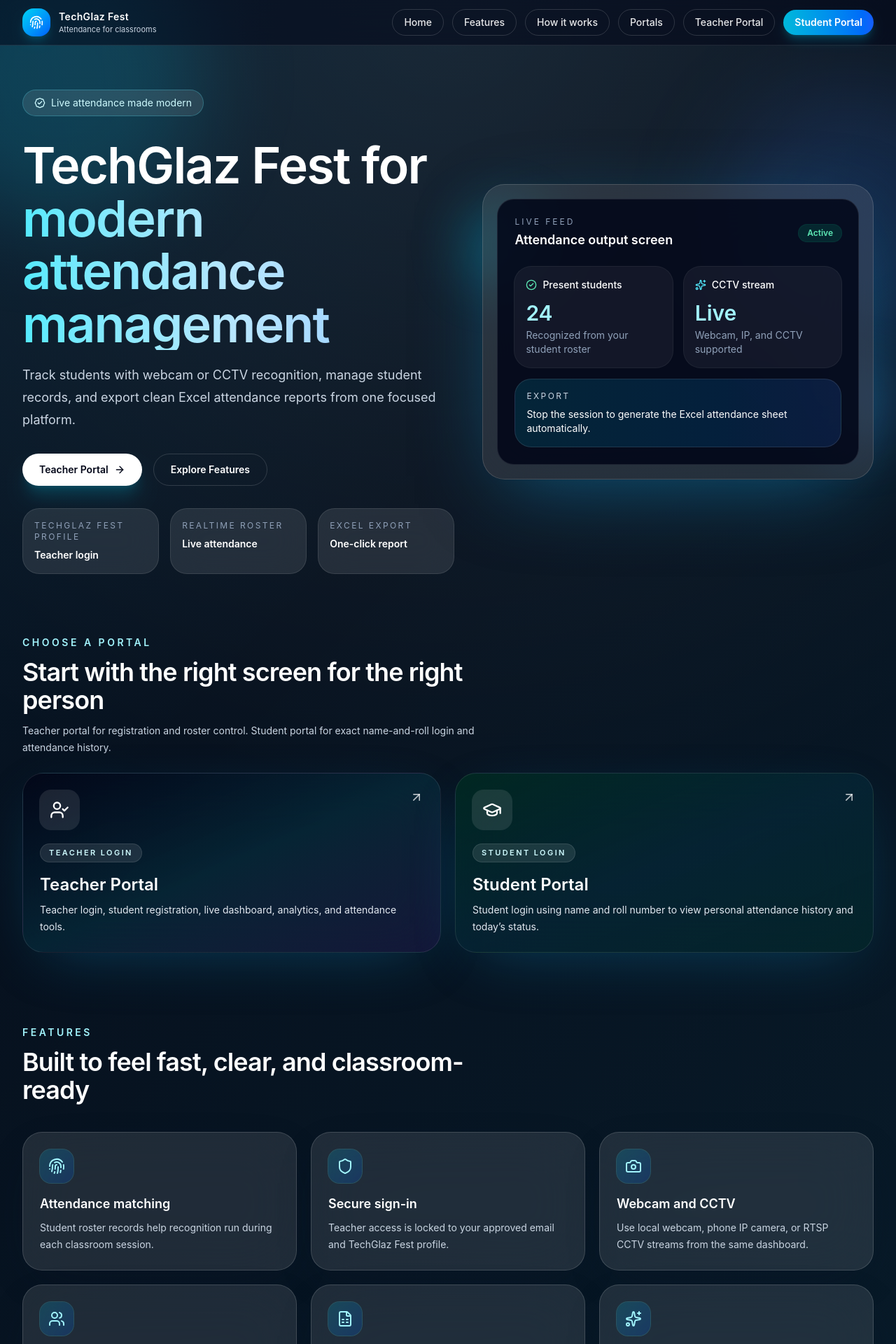
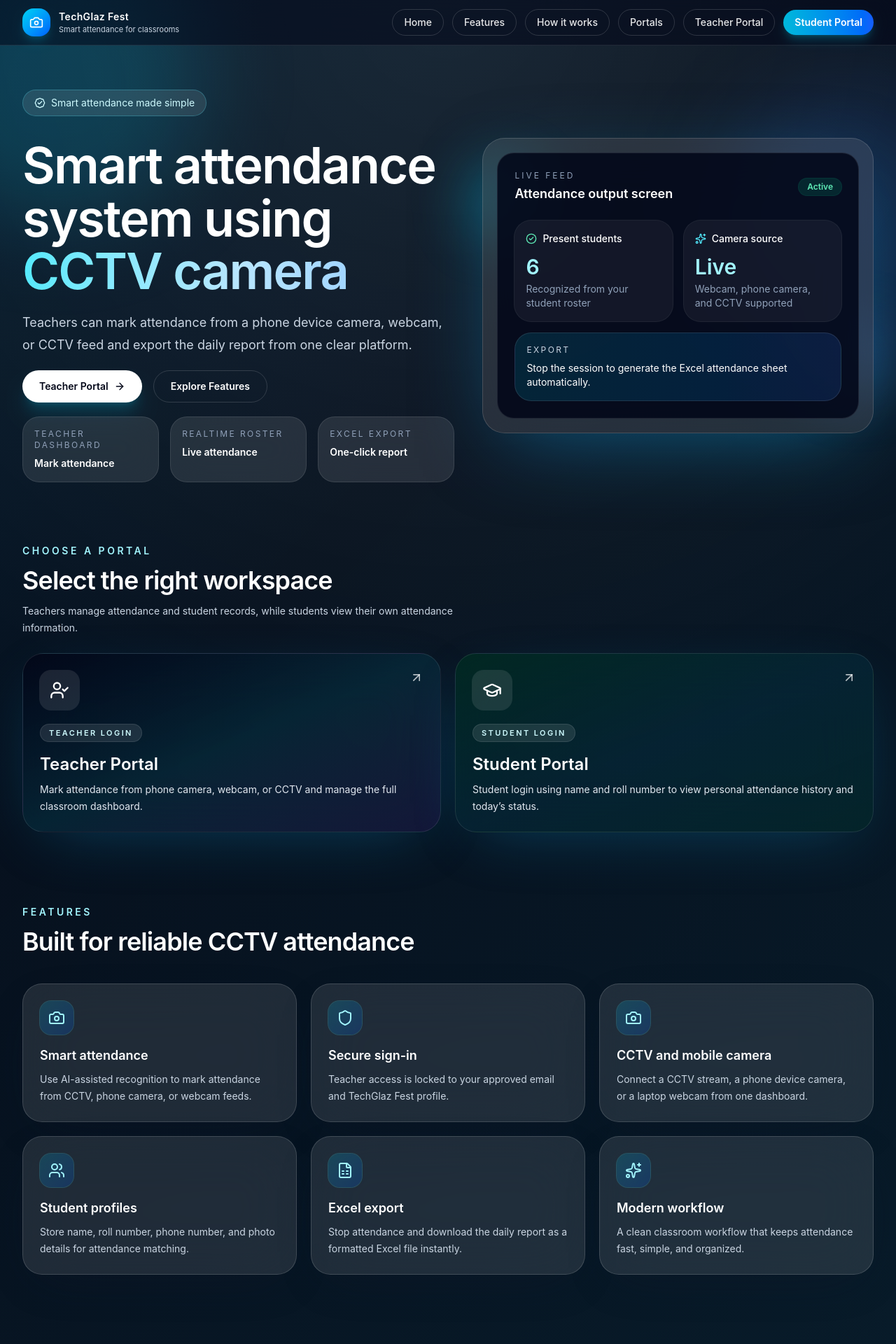
Before and after one commit to aqabsam/techglaz_hackfest, a React (Vite) app: page / in a window 1280 px wide. Shown: the top 1920 px of the page at 70% size. Built offline with nearby package versions, Linux system fonts and the light colour scheme; no server answers.

Commit message:
Update Landing page

```diff
--- a/src/pages/Landing.tsx
+++ b/src/pages/Landing.tsx
@@ -7,7 +7,6 @@ import {
   Camera,
   CheckCircle2,
   FileSpreadsheet,
-  Fingerprint,
   Menu,
   Shield,
   Sparkles,
@@ -19,9 +18,9 @@ import {
 
 const featureCards = [
   {
-    icon: Fingerprint,
-    title: 'Attendance matching',
-    description: 'Student roster records help recognition run during each classroom session.',
+    icon: Camera,
+    title: 'Smart attendance',
+    description: 'Use AI-assisted recognition to mark attendance from CCTV, phone camera, or webcam feeds.',
   },
   {
     icon: Shield,
@@ -30,23 +29,23 @@ const featureCards = [
   },
   {
     icon: Camera,
-    title: 'Webcam and CCTV',
-    description: 'Use local webcam, phone IP camera, or RTSP CCTV streams from the same dashboard.',
+    title: 'CCTV and mobile camera',
+    description: 'Connect a CCTV stream, a phone device camera, or a laptop webcam from one dashboard.',
   },
   {
     icon: Users,
     title: 'Student profiles',
-    description: 'Store name, roll number, phone number, and attendance-ready roster details.',
+    description: 'Store name, roll number, phone number, and photo details for attendance matching.',
   },
   {
     icon: FileSpreadsheet,
     title: 'Excel export',
-    description: 'Stop attendance and download the live report as a formatted Excel file instantly.',
+    description: 'Stop attendance and download the daily report as a formatted Excel file instantly.',
   },
   {
     icon: Sparkles,
     title: 'Modern workflow',
-    description: 'Clean pages, polished output screens, and a smooth attendance flow for every classroom.',
+    description: 'A clean classroom workflow that keeps attendance fast, simple, and organized.',
   },
 ];
 
@@ -54,12 +53,12 @@ const steps = [
   {
     step: '01',
     title: 'Create roster',
-    description: 'Add each student once with name, roll number, and phone number.',
+    description: 'Add each student once with name, roll number, phone number, and photo.',
   },
   {
     step: '02',
     title: 'Start camera',
-    description: 'Choose webcam, IP webcam, or CCTV RTSP and start live face detection.',
+    description: 'Choose webcam, phone camera, or CCTV RTSP and start live face detection.',
   },
   {
     step: '03',
@@ -71,7 +70,7 @@ const steps = [
 const portalCards = [
   {
     title: 'Teacher Portal',
-    description: 'Teacher login, student registration, live dashboard, analytics, and attendance tools.',
+    description: 'Mark attendance from phone camera, webcam, or CCTV and manage the full classroom dashboard.',
     href: '/login',
     icon: UserCheck,
     accent: 'from-slate-950/85 via-cyan-950/55 to-indigo-950/55',
@@ -125,11 +124,11 @@ export default function Landing() {
         <div className="mx-auto flex min-h-16 max-w-7xl flex-col gap-3 px-4 py-3 sm:flex-row sm:items-center sm:justify-between sm:px-6 lg:px-8">
           <div className="flex items-center gap-3">
             <div className="flex h-10 w-10 items-center justify-center rounded-2xl bg-gradient-to-br from-cyan-400 to-blue-600 shadow-lg shadow-cyan-500/20">
-              <Fingerprint className="h-5 w-5 text-white" />
+              <Camera className="h-5 w-5 text-white" />
             </div>
             <div>
               <p className="text-sm font-semibold tracking-wide text-white">TechGlaz Fest</p>
-              <p className="text-[11px] text-slate-300">Attendance for classrooms</p>
+              <p className="text-[11px] text-slate-300">Smart attendance for classrooms</p>
             </div>
           </div>
 
@@ -234,22 +233,21 @@ export default function Landing() {
         <section className="px-3 pb-8 pt-6 sm:px-6 sm:pb-12 sm:pt-8 lg:px-8">
           <div className="mx-auto grid max-w-7xl gap-6 sm:gap-10 lg:grid-cols-[1.05fr_0.95fr] lg:items-center">
             <div className="space-y-6 sm:space-y-8">
-            <div className="inline-flex items-center gap-2 rounded-full border border-cyan-300/25 bg-white/10 px-4 py-2 text-sm text-cyan-100 backdrop-blur-xl">
+              <div className="inline-flex items-center gap-2 rounded-full border border-cyan-300/25 bg-white/10 px-4 py-2 text-sm text-cyan-100 backdrop-blur-xl">
                 <BadgeCheck className="h-4 w-4" />
-                Live attendance made modern
+                Smart attendance made simple
               </div>
 
               <div className="space-y-4 sm:space-y-5">
                 <h1 className="max-w-3xl text-3xl font-semibold leading-[1.05] tracking-tight text-white sm:text-4xl lg:text-7xl">
-                  TechGlaz Fest for
+                  Smart attendance system using
                   <span className="block bg-gradient-to-r from-cyan-300 via-sky-200 to-blue-300 bg-clip-text text-transparent">
-                    modern attendance management
+                    CCTV camera
                   </span>
                 </h1>
                 <p className="max-w-2xl text-base leading-8 text-slate-300 sm:text-lg">
-                  Track students with webcam or CCTV recognition, manage student records, and export clean Excel attendance reports from one focused platform.
+                  Teachers can mark attendance from a phone device camera, webcam, or CCTV feed and export the daily report from one clear platform.
                 </p>
-              </div>
 
               <div className="flex flex-col gap-3 sm:flex-row sm:flex-wrap sm:gap-4">
                 <Link
@@ -267,9 +265,9 @@ export default function Landing() {
                 </a>
               </div>
 
-              <div className="grid gap-3 sm:gap-4 grid-cols-1 sm:grid-cols-2 xl:grid-cols-3">
-                {[
-                  ['TechGlaz Fest profile', 'Teacher login'],
+                <div className="grid gap-3 sm:gap-4 grid-cols-1 sm:grid-cols-2 xl:grid-cols-3">
+                  {[
+                  ['Teacher dashboard', 'Mark attendance'],
                   ['Realtime roster', 'Live attendance'],
                   ['Excel export', 'One-click report'],
                 ].map(([title, subtitle]) => (
@@ -280,8 +278,9 @@ export default function Landing() {
                 ))}
               </div>
             </div>
+          </div>
 
-            <div className="relative w-full min-w-0">
+          <div className="relative w-full min-w-0">
               <div className="absolute -left-6 top-10 h-24 w-24 rounded-full bg-cyan-400/30 blur-2xl" />
               <div className="absolute -right-8 bottom-12 h-28 w-28 rounded-full bg-blue-400/20 blur-2xl" />
               <div className="relative rounded-[2rem] border border-white/15 bg-white/10 p-4 shadow-[0_30px_120px_-35px_rgba(14,165,233,0.5)] backdrop-blur-2xl sm:p-5">
@@ -302,17 +301,17 @@ export default function Landing() {
                         <CheckCircle2 className="h-4 w-4 text-emerald-300" />
                         <p className="text-sm font-medium text-white">Present students</p>
                       </div>
-                      <p className="mt-3 text-3xl font-semibold text-cyan-200">24</p>
-                  <p className="mt-1 text-sm text-slate-400">Recognized from your student roster</p>
+                      <p className="mt-3 text-3xl font-semibold text-cyan-200">6</p>
+                      <p className="mt-1 text-sm text-slate-400">Recognized from your student roster</p>
                     </div>
 
                     <div className="rounded-3xl bg-white/5 p-4 ring-1 ring-white/10">
                       <div className="flex items-center gap-2">
                         <Sparkles className="h-4 w-4 text-cyan-300" />
-                        <p className="text-sm font-medium text-white">CCTV stream</p>
+                        <p className="text-sm font-medium text-white">Camera source</p>
                       </div>
                       <p className="mt-3 text-3xl font-semibold text-cyan-200">Live</p>
-                      <p className="mt-1 text-sm text-slate-400">Webcam, IP, and CCTV supported</p>
+                      <p className="mt-1 text-sm text-slate-400">Webcam, phone camera, and CCTV supported</p>
                     </div>
                   </div>
 
@@ -333,10 +332,10 @@ export default function Landing() {
             <div className="mb-6 max-w-2xl">
               <p className="text-sm font-semibold uppercase tracking-[0.25em] text-cyan-200">Choose a portal</p>
               <h2 className="mt-3 text-3xl font-semibold tracking-tight text-white sm:text-4xl">
-                Start with the right screen for the right person
+                Select the right workspace
               </h2>
               <p className="mt-3 text-sm leading-6 text-slate-300">
-                Teacher portal for registration and roster control. Student portal for exact name-and-roll login and attendance history.
+                Teachers manage attendance and student records, while students view their own attendance information.
               </p>
             </div>
 
@@ -369,7 +368,7 @@ export default function Landing() {
             <div className="mb-10 max-w-2xl">
               <p className="text-sm font-semibold uppercase tracking-[0.25em] text-cyan-200">Features</p>
               <h2 className="mt-3 text-3xl font-semibold tracking-tight text-white sm:text-4xl">
-                Built to feel fast, clear, and classroom-ready
+                Built for reliable CCTV attendance
               </h2>
             </div>
 
@@ -386,7 +385,7 @@ export default function Landing() {
             <div className="mb-10 max-w-2xl">
               <p className="text-sm font-semibold uppercase tracking-[0.25em] text-cyan-200">How it works</p>
               <h2 className="mt-3 text-3xl font-semibold tracking-tight text-white sm:text-4xl">
-                Three simple steps from setup to Excel export
+                A simple workflow from setup to export
               </h2>
             </div>
 
@@ -413,10 +412,10 @@ export default function Landing() {
               <div className="max-w-2xl">
                 <p className="text-sm font-semibold uppercase tracking-[0.25em] text-cyan-100">Ready to begin</p>
                 <h2 className="mt-3 text-3xl font-semibold tracking-tight text-white sm:text-4xl">
-                  Open the attendance dashboard and start your first session
+                  Open the dashboard and start your first session
                 </h2>
                 <p className="mt-3 text-sm leading-6 text-slate-200">
-                  Teacher login gives you access to the full attendance workspace with live camera sessions, student records, and reports.
+                  Sign in to access the attendance workspace, student records, and reporting tools.
                 </p>
               </div>
 
@@ -437,15 +436,15 @@ export default function Landing() {
             <div className="space-y-4">
               <div className="flex items-center gap-3">
                 <div className="flex h-11 w-11 items-center justify-center rounded-2xl bg-gradient-to-br from-cyan-400 to-blue-600">
-                  <Fingerprint className="h-5 w-5 text-white" />
+                  <Camera className="h-5 w-5 text-white" />
                 </div>
               <div>
                 <p className="font-semibold text-white">TechGlaz Fest</p>
-                <p className="text-sm text-slate-400">Modern CCTV attendance system</p>
+                <p className="text-sm text-slate-400">Smart CCTV attendance system</p>
               </div>
             </div>
             <p className="max-w-md text-sm leading-6 text-slate-300">
-              TechGlaz Fest keeps teacher sign-in, student management, and live attendance tools in one polished dashboard built for phones and desktops.
+              TechGlaz Fest brings smart attendance, student records, and reporting into one simple dashboard for classrooms.
             </p>
           </div>
 
@@ -474,13 +473,13 @@ export default function Landing() {
             <div className="mt-4 space-y-3 text-sm text-slate-300">
               <p>Teacher login: classroom workspace access</p>
               <p>Attendance export: Excel report on stop</p>
-              <p>Camera modes: Webcam, IP camera, CCTV</p>
+              <p>Camera modes: Webcam, phone camera, CCTV</p>
             </div>
           </div>
         </div>
 
         <div className="mx-auto mt-8 flex max-w-7xl flex-col gap-4 border-t border-white/10 pt-6 text-sm text-slate-400 sm:flex-row sm:items-center sm:justify-between">
-          <p>&copy; 2026 TechGlaz Fest. Built for classroom attendance.</p>
+          <p>&copy; 2026 TechGlaz Fest. Built for smart classroom attendance.</p>
           <div className="flex flex-wrap items-center gap-4">
             <a className="transition hover:text-cyan-200" href="/login">
               Sign in
```
